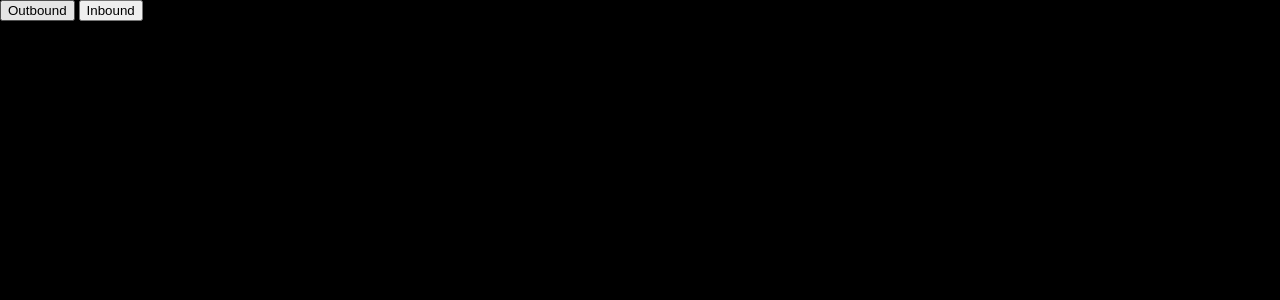
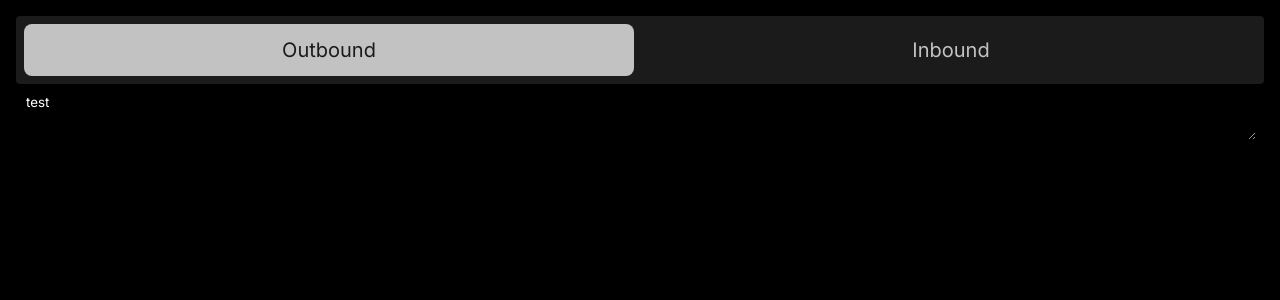
Before and after one commit to 0ql/jimu, a SvelteKit app: page / in a window 1280 px wide. Shown: the top 300 px of the page. Built offline with nearby package versions, Linux system fonts and the light colour scheme.

Commit message:
testarea

```diff
--- a/package.json
+++ b/package.json
@@ -4,7 +4,7 @@
 	"version": "0.0.1",
 	"type": "module",
 	"scripts": {
-		"dev": "vite dev --port 3000",
+		"dev": "vite dev --port 3000 --host",
 		"build": "vite build",
 		"preview": "vite preview",
 		"prepare": "svelte-kit sync || echo ''",
--- a/src/app.html
+++ b/src/app.html
@@ -1,11 +1,19 @@
 <!doctype html>
 <html lang="en">
+
 <head>
 	<meta charset="utf-8" />
 	<meta name="viewport" content="width=device-width, initial-scale=1" />
+	<link rel="preconnect" href="https://fonts.googleapis.com">
+	<link rel="preconnect" href="https://fonts.gstatic.com" crossorigin>
+	<link
+		href="https://fonts.googleapis.com/css2?family=Inter:ital,opsz,wght@0,14..32,100..900;1,14..32,100..900&display=swap"
+		rel="stylesheet">
 	%sveltekit.head%
 </head>
+
 <body class="dark" data-sveltekit-preload-data="hover">
 	<div style="display: contents">%sveltekit.body%</div>
 </body>
+
 </html>
--- a/src/routes/+page.svelte
+++ b/src/routes/+page.svelte
@@ -1,26 +1,28 @@
 <script lang="ts">
 	import { Tabs } from "bits-ui";
-	import Airplane from "phosphor-svelte/lib/Airplane";
+	let text = "test";
 </script>
 
-<!-- class="rounded-card border-muted bg-foreground p-3" -->
-<Tabs.Root
-	value="outbound"
->
-	<!-- class="rounded-9px bg-dark-10 shadow-mini-inset dark:bg-background grid w-full grid-cols-2 gap-1 p-1 text-sm font-semibold leading-[0.01em] dark:border dark:border-neutral-600/30" -->
-	<Tabs.List
-	>
-		<!-- class="data-[state=active]:shadow-mini dark:data-[state=active]:bg-muted h-8 rounded-[7px] bg-transparent py-2 data-[state=active]:bg-white" -->
+<main class="p-4">
+	<Tabs.Root value="outbound" class="">
+		<Tabs.List class="flex bg-card rounded gap-3 p-2">
 			<Tabs.Trigger
 				value="outbound"
+				class="data-[state=active]:bg-card-fg data-[state=active]:text-card text-card-fg bg-card w-full p-3 text-xl rounded-lg border-none"
 				>Outbound</Tabs.Trigger
 			>
-		<!-- class="data-[state=active]:shadow-mini dark:data-[state=active]:bg-muted h-8 rounded-[7px] bg-transparent py-2 data-[state=active]:bg-white" -->
 			<Tabs.Trigger
 				value="inbound"
+				class="data-[state=active]:bg-card-fg data-[state=active]:text-card text-card-fg bg-card w-full p-3 text-xl rounded-lg border-none"
 				>Inbound</Tabs.Trigger
 			>
 		</Tabs.List>
-	<Tabs.Content value="outbound" class="select-none pt-3"></Tabs.Content>
-	<Tabs.Content value="inbound" class="select-none pt-3"></Tabs.Content>
+		<Tabs.Content class="p-2 max-h-[80vh] overflow-y-scroll" value="outbound">
+			<textarea
+				class="w-full bg-transparent border-none text-current"
+				bind:value={text}
+			/>
+		</Tabs.Content>
+		<Tabs.Content value="inbound"></Tabs.Content>
 	</Tabs.Root>
+</main>
--- a/src/routes/main.css
+++ b/src/routes/main.css
@@ -1,3 +1,5 @@
+@import url('https://fonts.googleapis.com/css2?family=Inter:ital,opsz,wght@0,14..32,100..900;1,14..32,100..900&display=swap');
+
 :root {
 	/**The main page background (usually white or near-black). **/
 	--background: #000;
@@ -14,10 +16,24 @@
 	/* --popover-foreground: ; */
 }
 
+* {
+	font-family: "Inter", sans-serif;
+	font-optical-sizing: auto;
+	font-weight: 400;
+	font-style: normal;
+	box-sizing: border-box;
+}
+
 body {
 	margin: 0;
 	background-color: var(--background);
 	color: var(--foreground);
+}
+
+textarea {
+	field-sizing: content;
+	min-height: 3lh;
+	/* Sets minimum height to 3 lines */
 }
 
 @keyframes accordion-down {
--- a/uno.config.ts
+++ b/uno.config.ts
@@ -5,9 +5,8 @@ export default defineConfig({
 		colors: {
 			background: 'var(--background)',
 			foreground: 'var(--foreground)',
-			main: 'var(--main)',
 			card: 'var(--card)',
-			// 'card-foreground': 'rgb(var(--card-foreground))',
+			'card-fg': 'var(--card-foreground)',
 		},
 		animation: {
 			keyframes: {
```
Lines whose indentation alone changed are shown as unchanged.
